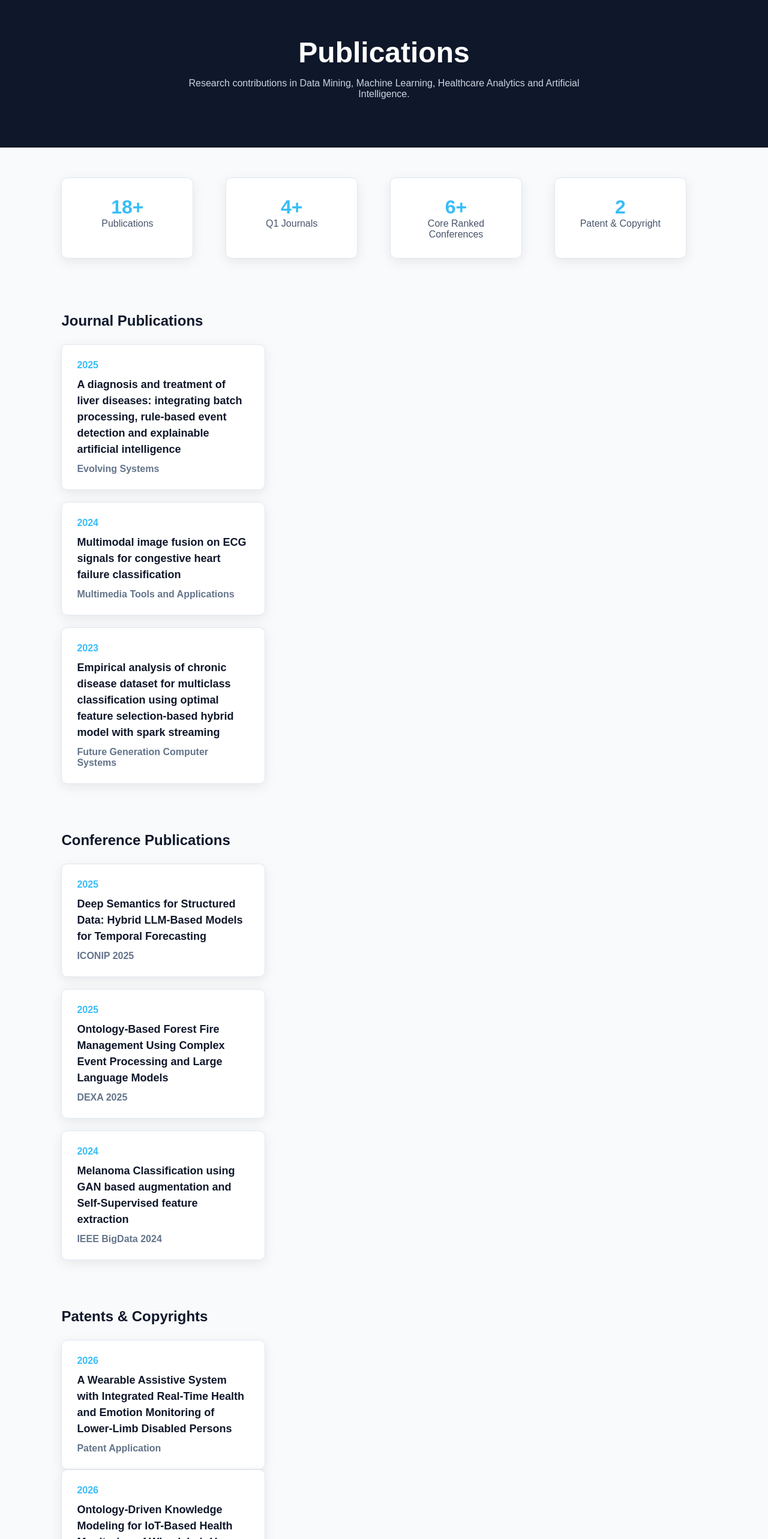
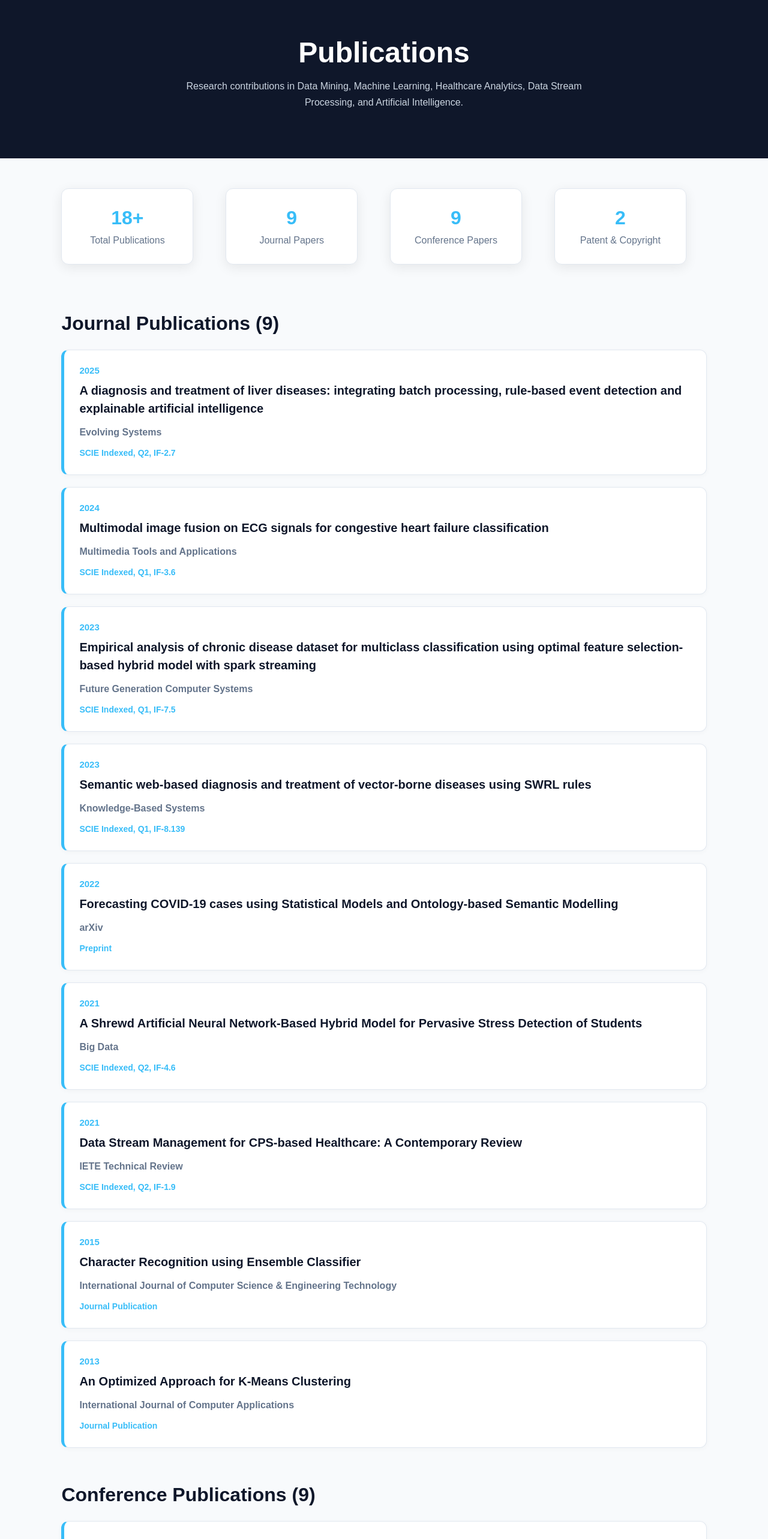
Before and after one commit to MohitChaurasiya1/iiita-portfolio, a React app: page /publications in a window 1280 px wide. Shown: the part 100-2666 px from the top of the page at 60% size. Built offline with nearby package versions, Linux system fonts and the light colour scheme; the HTML template or start-up script is replaced by a standard one.

Commit message:
Completed publications page by adding all the publications and fixing the styling of the page

```diff
--- a/src/Pages/Publications/Publications.css
+++ b/src/Pages/Publications/Publications.css
@@ -2,6 +2,8 @@
   min-height: 100vh;
   background: #f8fafc;
 }
+
+/* Header */
 
 .publications-header {
   background: #0f172a;
@@ -19,11 +21,14 @@
   max-width: 700px;
   margin: auto;
   color: #cbd5e1;
+  line-height: 1.7;
 }
+
+/* Statistics */
 
 .stats-section {
   display: grid;
-  grid-template-columns: repeat(auto-fit, minmax(200px, 1fr));
+  grid-template-columns: repeat(auto-fit, minmax(220px, 1fr));
   gap: 20px;
   padding: 50px 8%;
 }
@@ -32,52 +37,151 @@
   background: white;
   text-align: center;
   padding: 30px;
-  border-radius: 10px;
+  border-radius: 12px;
   border: 1px solid #e2e8f0;
+  transition: 0.3s ease;
+}
+
+.stat-card:hover {
+  transform: translateY(-5px);
+  border-color: #38bdf8;
 }
 
 .stat-card h2 {
   color: #38bdf8;
   font-size: 2rem;
+  margin-bottom: 10px;
 }
 
+.stat-card p {
+  color: #64748b;
+  font-size: 1rem;
+}
+
+/* Publication Sections */
+
 .publication-section {
-  padding: 40px 8%;
+  padding: 30px 8%;
 }
 
 .publication-section h2 {
+  color: #0f172a;
   margin-bottom: 25px;
-  color: #0f172a;
+  font-size: 2rem;
 }
 
+/* One Card Per Line */
+
 .publication-grid {
-  display: grid;
+  display: flex;
+  flex-direction: column;
   gap: 20px;
 }
 
+/* Publication Cards */
+
 .publication-card {
+  width: 100%;
+
   background: white;
+
   border: 1px solid #e2e8f0;
-  border-radius: 10px;
+  border-left: 5px solid #38bdf8;
+
+  border-radius: 12px;
+
   padding: 25px;
-  transition: 0.3s;
+
+  transition: all 0.3s ease;
+
+  box-shadow: 0 2px 8px rgba(0, 0, 0, 0.03);
 }
 
 .publication-card:hover {
+  transform: translateX(6px);
+
   border-color: #38bdf8;
-  transform: translateY(-4px);
+
+  box-shadow: 0 8px 20px rgba(0, 0, 0, 0.08);
 }
 
 .publication-card span {
+  display: inline-block;
+
   color: #38bdf8;
-  font-weight: 600;
+
+  font-size: 15px;
+  font-weight: 700;
+
+  margin-bottom: 10px;
 }
 
 .publication-card h3 {
-  margin: 10px 0;
   color: #0f172a;
+
+  font-size: 1.25rem;
+  line-height: 1.5;
+
+  margin-bottom: 12px;
 }
 
 .publication-card p {
   color: #64748b;
+  line-height: 1.6;
 }
+
+/* Publication Metadata */
+
+.publication-meta {
+  margin-top: 10px;
+
+  color: #38bdf8 !important;
+
+  font-size: 14px;
+  font-weight: 600;
+}
+
+/* Patent Cards */
+
+.patent-card {
+  width: 100%;
+
+  background: white;
+
+  border: 1px solid #e2e8f0;
+  border-left: 5px solid #0f172a;
+
+  border-radius: 12px;
+
+  padding: 25px;
+
+  margin-bottom: 20px;
+
+  transition: all 0.3s ease;
+}
+
+.patent-card:hover {
+  transform: translateX(6px);
+
+  box-shadow: 0 8px 20px rgba(0, 0, 0, 0.08);
+}
+
+/* Responsive */
+
+@media (max-width: 768px) {
+  .publications-header h1 {
+    font-size: 2.2rem;
+  }
+
+  .publication-card {
+    padding: 20px;
+  }
+
+  .publication-card h3 {
+    font-size: 1.05rem;
+  }
+
+  .stats-section {
+    grid-template-columns: 1fr;
+  }
+}
--- a/src/Pages/Publications/Publications.jsx
+++ b/src/Pages/Publications/Publications.jsx
@@ -3,73 +3,147 @@ import "./Publications.css";
 function Publications() {
   const journalPapers = [
     {
-      title:
-        "A diagnosis and treatment of liver diseases: integrating batch processing, rule-based event detection and explainable artificial intelligence",
       year: "2025",
+      title: "A diagnosis and treatment of liver diseases: integrating batch processing, rule-based event detection and explainable artificial intelligence",
       venue: "Evolving Systems",
-      type: "Journal",
+      details: "SCIE Indexed, Q2, IF-2.7",
     },
     {
-      title:
-        "Multimodal image fusion on ECG signals for congestive heart failure classification",
       year: "2024",
+      title: "Multimodal image fusion on ECG signals for congestive heart failure classification",
       venue: "Multimedia Tools and Applications",
-      type: "Journal",
+      details: "SCIE Indexed, Q1, IF-3.6",
     },
     {
-      title:
-        "Empirical analysis of chronic disease dataset for multiclass classification using optimal feature selection-based hybrid model with spark streaming",
       year: "2023",
+      title: "Empirical analysis of chronic disease dataset for multiclass classification using optimal feature selection-based hybrid model with spark streaming",
       venue: "Future Generation Computer Systems",
-      type: "Journal",
+      details: "SCIE Indexed, Q1, IF-7.5",
+    },
+    {
+      year: "2023",
+      title: "Semantic web-based diagnosis and treatment of vector-borne diseases using SWRL rules",
+      venue: "Knowledge-Based Systems",
+      details: "SCIE Indexed, Q1, IF-8.139",
+    },
+    {
+      year: "2022",
+      title: "Forecasting COVID-19 cases using Statistical Models and Ontology-based Semantic Modelling",
+      venue: "arXiv",
+      details: "Preprint",
+    },
+    {
+      year: "2021",
+      title: "A Shrewd Artificial Neural Network-Based Hybrid Model for Pervasive Stress Detection of Students",
+      venue: "Big Data",
+      details: "SCIE Indexed, Q2, IF-4.6",
+    },
+    {
+      year: "2021",
+      title: "Data Stream Management for CPS-based Healthcare: A Contemporary Review",
+      venue: "IETE Technical Review",
+      details: "SCIE Indexed, Q2, IF-1.9",
+    },
+    {
+      year: "2015",
+      title: "Character Recognition using Ensemble Classifier",
+      venue: "International Journal of Computer Science & Engineering Technology",
+      details: "Journal Publication",
+    },
+    {
+      year: "2013",
+      title: "An Optimized Approach for K-Means Clustering",
+      venue: "International Journal of Computer Applications",
+      details: "Journal Publication",
     },
   ];
 
   const conferencePapers = [
     {
-      title:
-        "Deep Semantics for Structured Data: Hybrid LLM-Based Models for Temporal Forecasting",
       year: "2025",
+      title: "Deep Semantics for Structured Data: Hybrid LLM-Based Models for Temporal Forecasting",
       venue: "ICONIP 2025",
     },
     {
-      title:
-        "Ontology-Based Forest Fire Management Using Complex Event Processing and Large Language Models",
       year: "2025",
+      title: "Ontology-Based Forest Fire Management Using Complex Event Processing and Large Language Models",
       venue: "DEXA 2025",
     },
     {
-      title:
-        "Melanoma Classification using GAN based augmentation and Self-Supervised feature extraction",
+      year: "2025",
+      title: "Innovative Framework for Early Estimation of Mental Disorder Scores to Enable Timely Interventions",
+      venue: "DEXA 2025",
+    },
+    {
       year: "2024",
+      title: "Melanoma Classification using GAN based augmentation and Self-Supervised feature extraction",
       venue: "IEEE BigData 2024",
     },
+    {
+      year: "2023",
+      title: "Predicting Habitable Exoplanets in Different Star Systems Using Deep Learning",
+      venue: "IJCNN 2023",
+    },
+    {
+      year: "2023",
+      title: "Time Series Forecasting of ECG Data Using Transfer Learning and Customized Drift Detector",
+      venue: "SMOPS 2023",
+    },
+    {
+      year: "2022",
+      title: "An Optimized Hybrid Solution for IoT Based Lifestyle Disease Classification Using Stress Data",
+      venue: "ICONIP 2022",
+    },
+    {
+      year: "2022",
+      title: "Natural Language Processing and Ontology Based Decision Support System for Diabetic Patients",
+      venue: "EECSI 2022",
+    },
+    {
+      year: "2019",
+      title: "Classification of Physiological Signals for Emotion Recognition Using IoT",
+      venue: "EECSI 2019",
+    },
   ];
-
+  const patents = [
+    {
+      year: "2026",
+      title:
+        "A Wearable Assistive System with Integrated Real-Time Health and Emotion Monitoring of Lower-Limb Disabled Persons",
+      type: "Patent Application",
+    },
+    {
+      year: "2026",
+      title:
+        "Ontology-Driven Knowledge Modeling for IoT-Based Health Monitoring of Wheelchair Users",
+      type: "Copyright Application",
+    },
+  ];
     return (
       <div className="publications-page">
         <section className="publications-header">
           <h1>Publications</h1>
           <p>
             Research contributions in Data Mining, Machine Learning,
-          Healthcare Analytics and Artificial Intelligence.
+            Healthcare Analytics, Data Stream Processing, and Artificial
+            Intelligence.
           </p>
         </section>
 
         <section className="stats-section">
           <div className="stat-card">
             <h2>18+</h2>
-          <p>Publications</p>
+            <p>Total Publications</p>
           </div>
 
           <div className="stat-card">
-          <h2>4+</h2>
-          <p>Q1 Journals</p>
+            <h2>9</h2>
+            <p>Journal Papers</p>
           </div>
 
           <div className="stat-card">
-          <h2>6+</h2>
-          <p>Core Ranked Conferences</p>
+            <h2>9</h2>
+            <p>Conference Papers</p>
           </div>
 
           <div className="stat-card">
@@ -78,53 +152,90 @@ function Publications() {
           </div>
         </section>
 
+        {/* Journal Publications */}
+
         <section className="publication-section">
-        <h2>Journal Publications</h2>
+          <h2>Journal Publications (9)</h2>
 
           <div className="publication-grid">
             {journalPapers.map((paper, index) => (
               <div key={index} className="publication-card">
                 <span>{paper.year}</span>
+
                 <h3>{paper.title}</h3>
+
                 <p>{paper.venue}</p>
+
+                <p className="publication-meta">
+                  {paper.details}
+                </p>
               </div>
             ))}
           </div>
         </section>
 
+        {/* Conference Publications */}
+
         <section className="publication-section">
-        <h2>Conference Publications</h2>
+          <h2>Conference Publications (9)</h2>
 
           <div className="publication-grid">
             {conferencePapers.map((paper, index) => (
               <div key={index} className="publication-card">
                 <span>{paper.year}</span>
+
                 <h3>{paper.title}</h3>
+
                 <p>{paper.venue}</p>
+
+                {paper.details && (
+                  <p className="publication-meta">
+                    {paper.details}
+                  </p>
+                )}
               </div>
             ))}
           </div>
         </section>
 
+        {/* Patent & Copyright */}
+
         <section className="publication-section">
-        <h2>Patents & Copyrights</h2>
+          <h2>Patent & Copyright Applications</h2>
 
-        <div className="publication-card">
+          <div className="patent-card">
             <span>2026</span>
+
             <h3>
-            A Wearable Assistive System with Integrated Real-Time Health and
-            Emotion Monitoring of Lower-Limb Disabled Persons
+              A Wearable Assistive System with Integrated Real-Time Health
+              and Emotion Monitoring of Lower-Limb Disabled Persons
             </h3>
-          <p>Patent Application</p>
+
+            <p>
+              Patent Application No. 202611052999
+            </p>
+
+            <p className="publication-meta">
+              Filed under DIVYASAMPARK IHUB ROORKEE FOR DEVICES MATERIALS
+              AND TECHNOLOGY FOUNDATION
+            </p>
           </div>
 
-        <div className="publication-card">
+          <div className="patent-card">
             <span>2026</span>
+
             <h3>
-            Ontology-Driven Knowledge Modeling for IoT-Based Health Monitoring
-            of Wheelchair Users
+              Ontology-Driven Knowledge Modeling for IoT-Based Health
+              Monitoring of Wheelchair Users
             </h3>
-          <p>Copyright Application</p>
+
+            <p>
+              Copyright Application
+            </p>
+
+            <p className="publication-meta">
+              Diary No. LD-12519/2026-CO
+            </p>
           </div>
         </section>
       </div>
```
Lines whose indentation alone changed are shown as unchanged.
